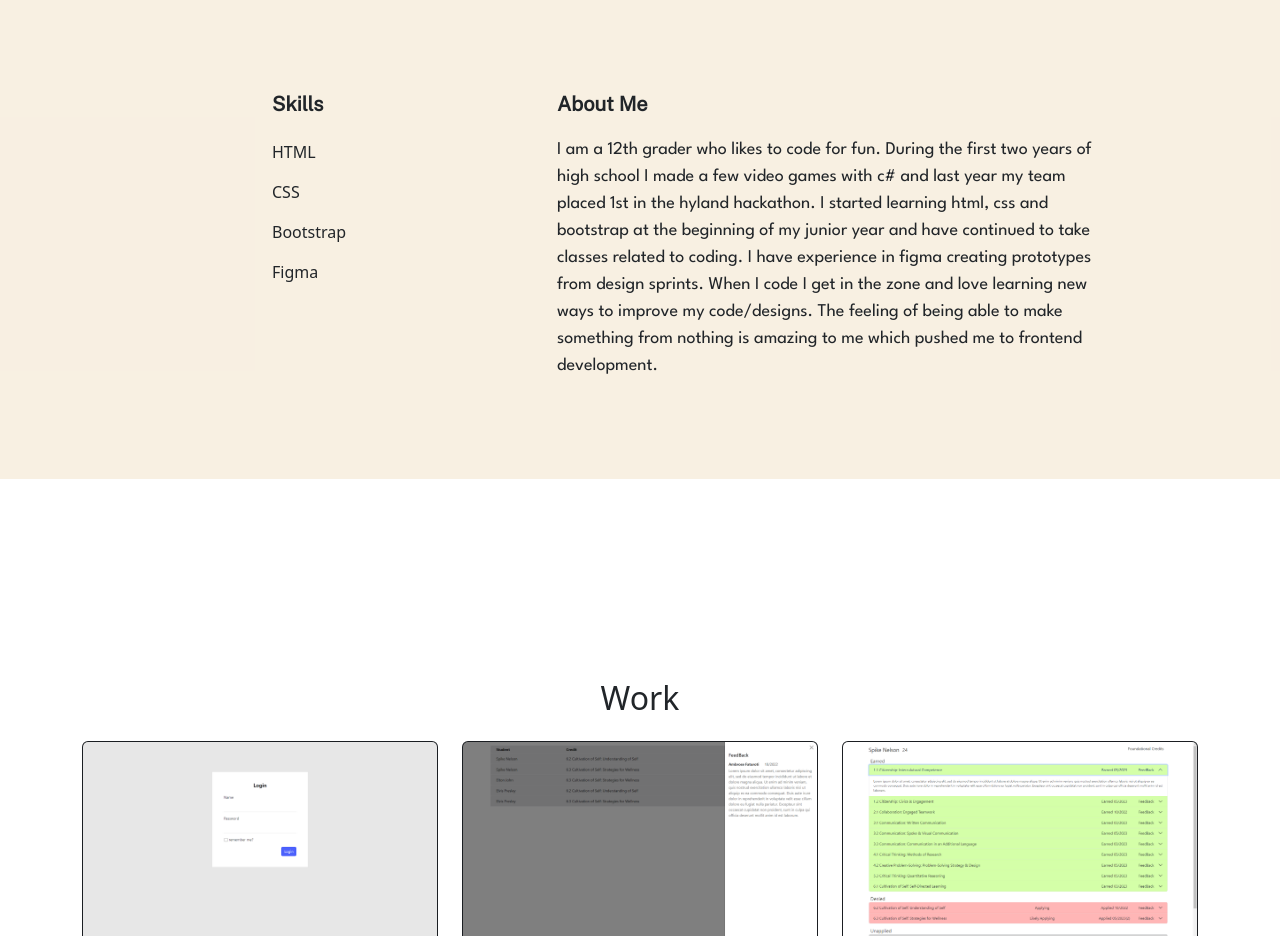
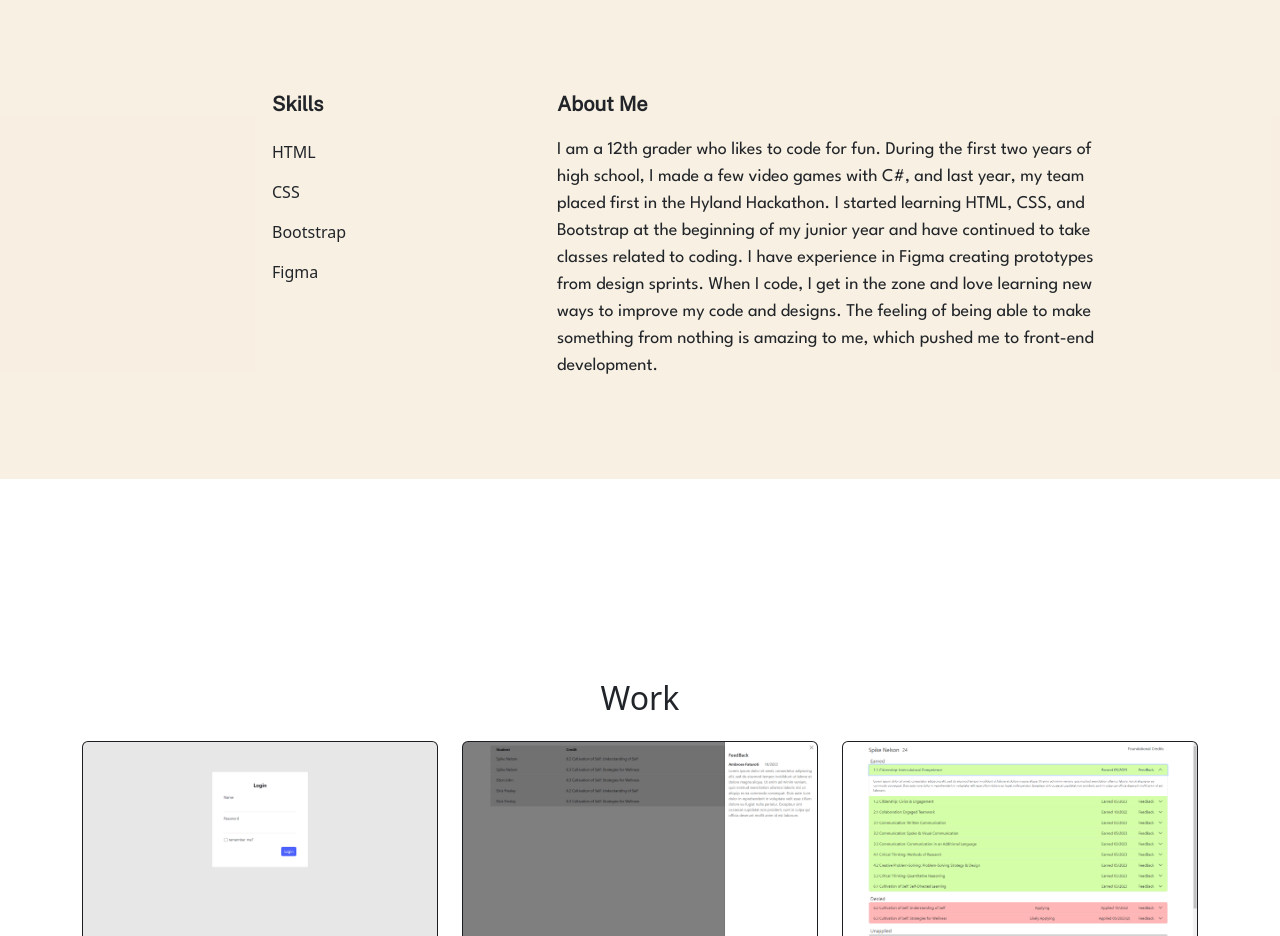
Before and after one commit to AcidElephant/AcidElephant.github.io, a plain HTML site: page index.html in a window 1280 px wide. Shown: the part 900-1836 px from the top of the page. Drawn offline with nearby package versions, Linux system fonts and the light colour scheme; a web font is replaced by a local one.

Commit message:
Update index.html

```diff
--- a/index.html
+++ b/index.html
@@ -75,14 +75,14 @@
               <div id="aboutme" class="col-sm-6 ">
               <h3 class="aboutme ">About Me</h3>
                 <div class="abouttext ">I am a 12th grader who likes to code for fun.
-                  During the first two years of high school I made a few video games with c#
-                  and last year my team placed 1st in the hyland hackathon.
-                  I started learning html, css
-                  and bootstrap at the beginning of my junior year and have continued to
-                  take classes related to coding. I have experience in figma
-                  creating prototypes from design sprints. When I code I get in the zone and love
-                  learning new ways to improve my code/designs. The feeling of being able to make
-                  something from nothing is amazing to me which pushed me to frontend development.
+                  During the first two years of high school, I made a few video games
+                  with C#, and last year, my team placed first in the Hyland Hackathon.
+                  I started learning HTML, CSS, and Bootstrap at the beginning of my
+                  junior year and have continued to take classes related to coding. I
+                  have experience in Figma creating prototypes from design sprints.
+                  When I code, I get in the zone and love learning new ways to improve
+                  my code and designs. The feeling of being able to make something from
+                  nothing is amazing to me, which pushed me to front-end development.
                 </div>
                 </div>
             </div>
```
